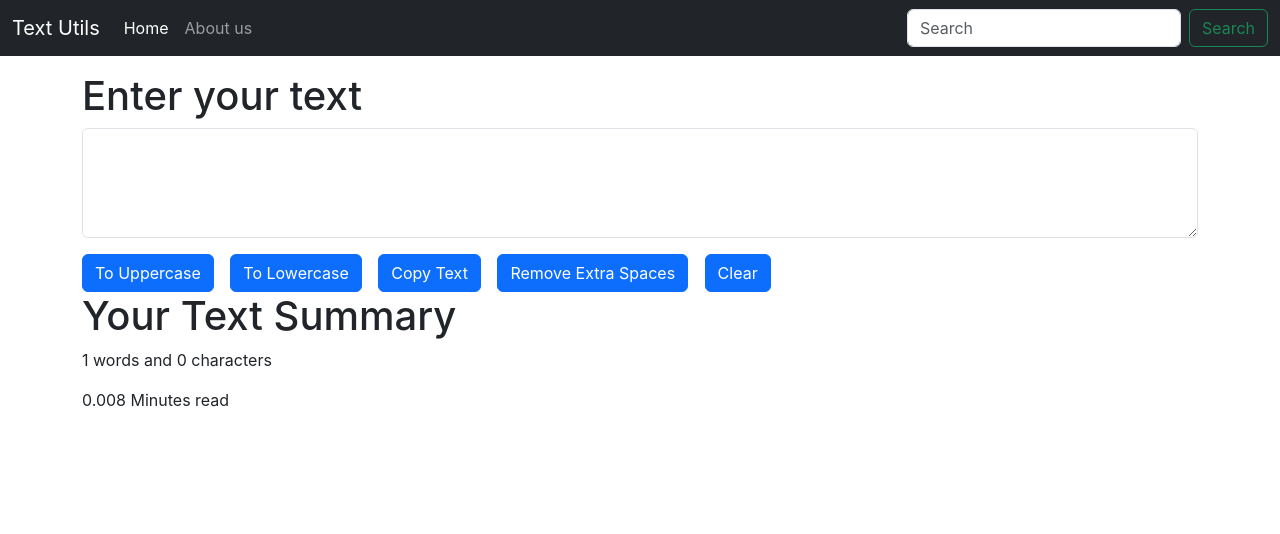
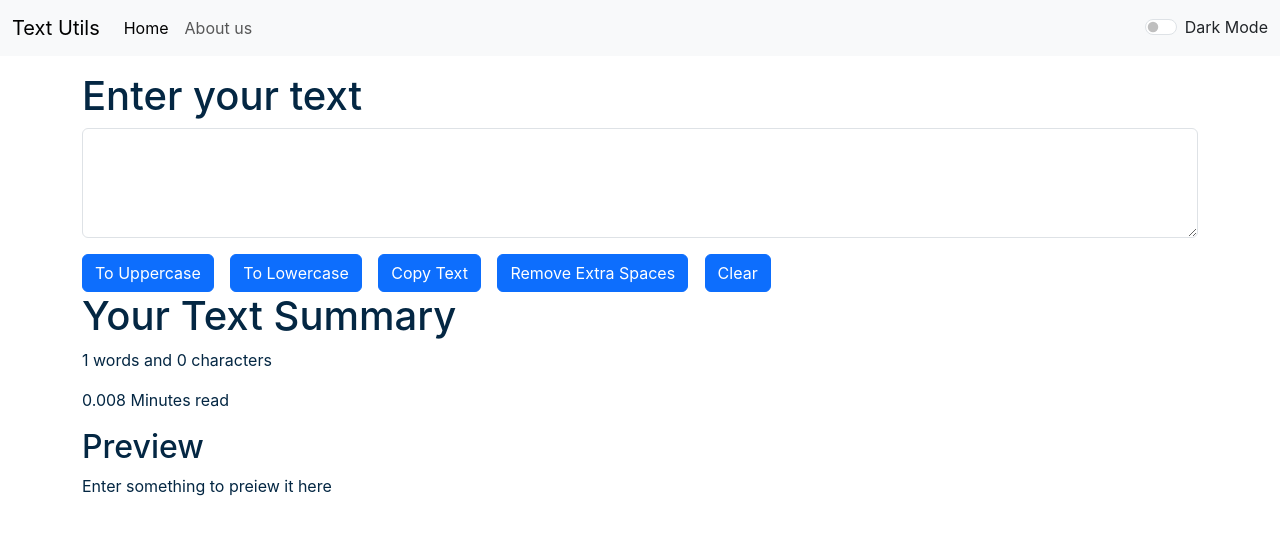
Before and after one commit to nirajkumar999/my-react-app, a React (Create React App) app: page / in a window 1280 px wide. Shown: the top 534 px of the page. Built offline with nearby package versions, Linux system fonts and the light colour scheme.

Commit message:
lecture 12 : added dark mode to textform component

```diff
--- a/src/App.js
+++ b/src/App.js
@@ -2,12 +2,27 @@
 // import About from "./components/About";
 import Navbar from './components/Navbar';
 import TextForm from './components/TextForm';
+import React, {useState} from 'react';
+
 function App() {
+  const [mode, setMode] = useState('light'); // if dark mode is enabled or not
+
+  const toggleMode = () =>{
+   if (mode === 'light'){
+    setMode('dark');
+    document.body.style.backgroundColor = '#042743';
+   }
+  else{
+    setMode('light')
+    document.body.style.backgroundColor = 'white';
+  }
+  }
+
   return (
    <>
-    <Navbar title='Text Utils'/>
+    <Navbar title='Text Utils' mode={mode} toggleMode={toggleMode} />
     <div className="container my-3">
-    <TextForm heading= "Enter your text"/>
+    <TextForm heading= "Enter your text" mode={mode}/>
     {/* <About/> */}
     </div>
    </>
--- a/src/components/Navbar.js
+++ b/src/components/Navbar.js
@@ -4,7 +4,7 @@
 export default function Navbar(props) {
   return (
     <div>
-      <nav className="navbar navbar-expand-lg navbar-dark bg-dark">
+      <nav className={`navbar navbar-expand-lg navbar-${props.mode} bg-${props.mode}`}>
         <div className="container-fluid">
           <a className="navbar-brand" href="/">
             {props.title}
@@ -33,7 +33,7 @@
                 </a>
               </li>
             </ul>
-            <form className="d-flex" role="search">
+            {/* <form className="d-flex" role="search">
               <input
                 className="form-control me-2"
                 type="search"
@@ -43,7 +43,12 @@
               <button className="btn btn-outline-success" type="submit">
                 Search
               </button>
-            </form>
+            </form> */}
+
+            <div className={`form-check form-switch ${props.mode === 'light' ? '' : 'text-light'}`}>
+              <input className="form-check-input" onClick={props.toggleMode} type="checkbox" role="switch" id="flexSwitchCheckDefault"/>
+              <label className="form-check-label" htmlFor="flexSwitchCheckDefault">Dark Mode</label>
+            </div>
           </div>
         </div>
       </nav>
--- a/src/components/TextForm.js
+++ b/src/components/TextForm.js
@@ -40,10 +40,10 @@
 
   return (
     <>
-    <div>
-      <h1>{props.heading}</h1>
+    <div style={{color: props.mode === 'dark' ?'white':'#042743'}}>
+      <h1 >{props.heading}</h1>
       <div className="mb-3">
-        <textarea className="form-control" onChange={handleOnChange} value={text} id="myBox" rows="4" ></textarea>
+        <textarea className="form-control" style={{backgroundColor: props.mode === 'dark' ?'lightblue':'white'}} onChange={handleOnChange} value={text} id="myBox" rows="4" ></textarea>
       </div>
       <button className="btn btn-primary" onClick={handleUpClick}>To Uppercase</button>
       <span style={{ margin: '0 6px' }}></span> {/* Adding a space */}
@@ -58,12 +58,14 @@
       <span style={{ margin: '0 6px' }}></span> {/* Adding a space */}
 
       <button className="btn btn-primary" onClick={handleClearClick}>Clear</button>
+    </div>
 
-    </div>
-    <div>
+    <div style={{color: props.mode === 'dark' ?'white':'#042743'}}>
       <h1>Your Text Summary</h1>
       <p>{text.split(" ").length} words and {text.length} characters </p>
       <p>{0.008 * text.split(" ").length} Minutes read</p>
+      <h2>Preview</h2>
+      <p>{text.length>0?text:'Enter something to preiew it here'}</p>
     </div>
     </>
   );
```
